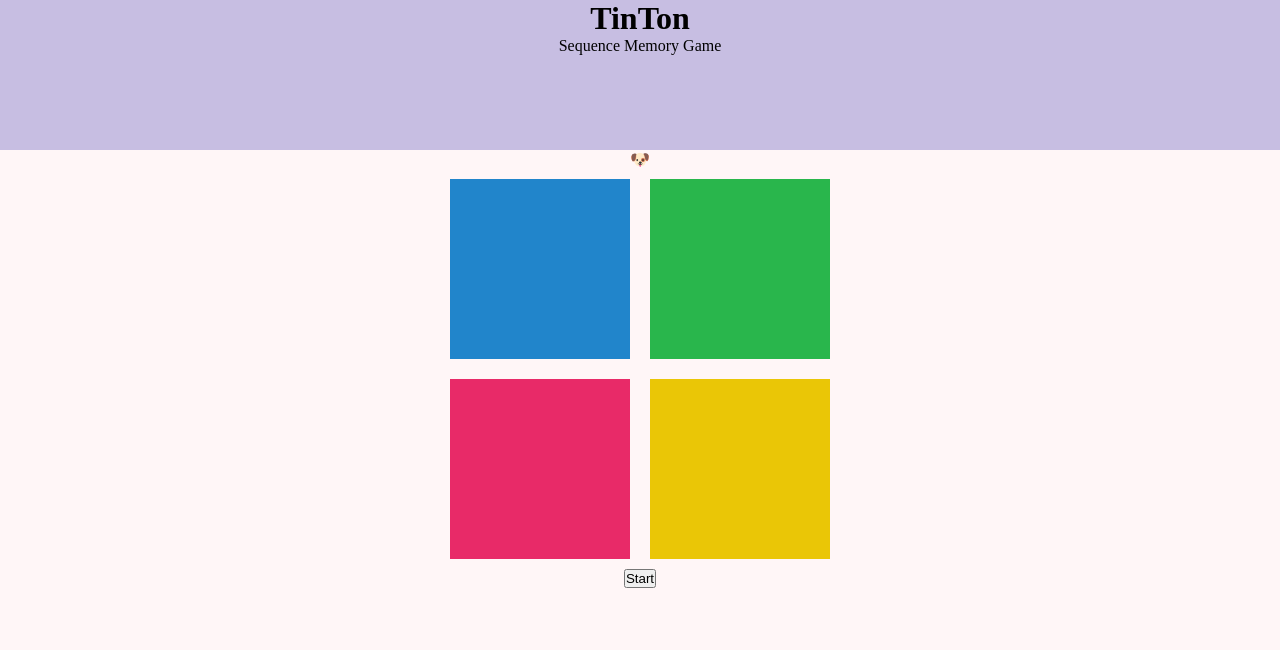
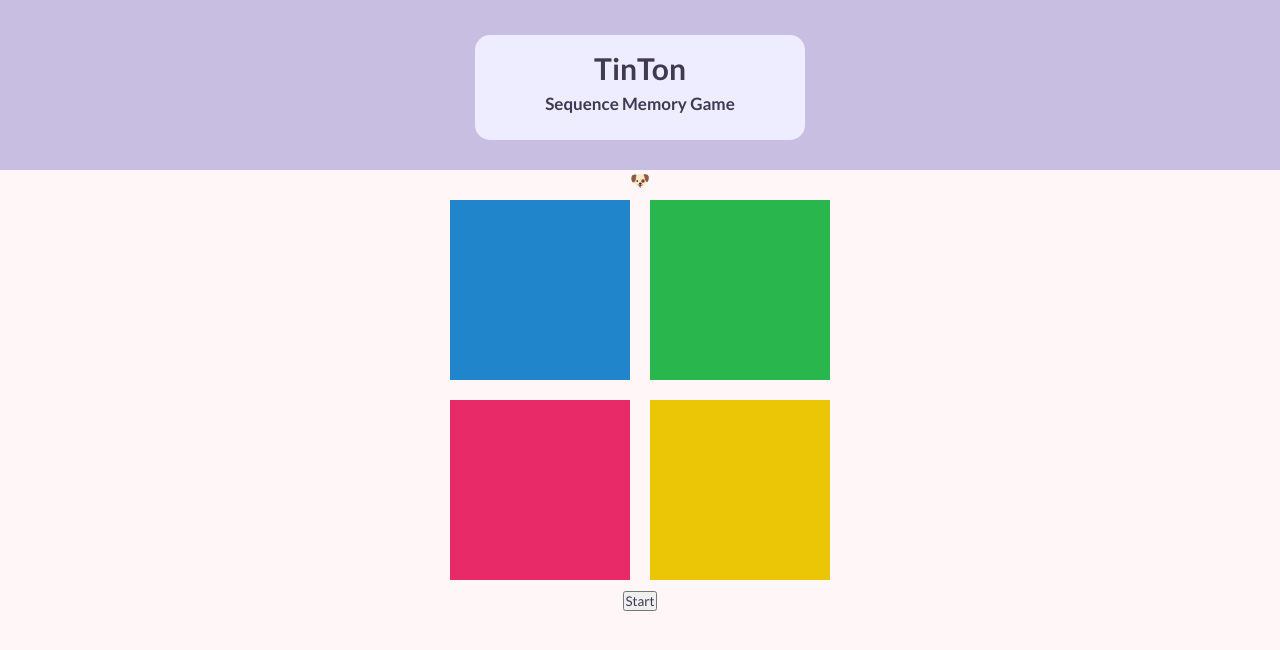
Before and after one commit to WeraGitHub/TinTon_React, a React (Create React App) app: page / in a window 1280 px wide. Shown: the top 650 px of the page. Built offline with nearby package versions, Linux system fonts and the light colour scheme.

Commit message:
Style the header

```diff
--- a/src/index.css
+++ b/src/index.css
@@ -1,6 +1,10 @@
+@import url('https://fonts.googleapis.com/css2?family=Lato:wght@300;400;700&display=swap');
+
 * {
   padding: 0;
   margin: 0;
+  font-family: 'Lato', sans-serif;
+  color: #3F3951;
 }
 
 body {
@@ -9,8 +13,25 @@ body {
 }
 
 .header{
-  height: 150px;
+  height: 100px;
   background-color: #C7BEE2;
+  padding: 35px;
+}
+.header-title {
+  background-color: #EEEDFF;
+  height: 75px;
+  width: 300px;
+  border-radius: 15px;
+  margin: 0 auto;
+  padding: 15px;
+}
+.header-title h1 {
+  font-size: 30px;
+}
+.header-title p {
+  font-size: 17px;
+  font-weight: 700;
+  padding-top: 7px;
 }
 
 .game-button {
```
